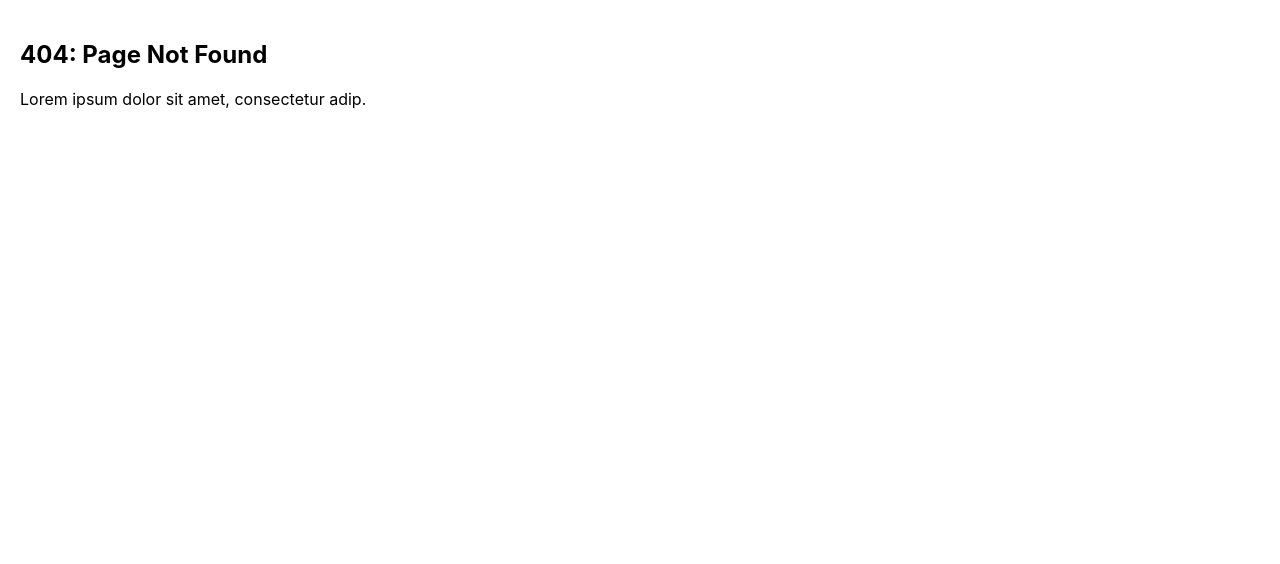
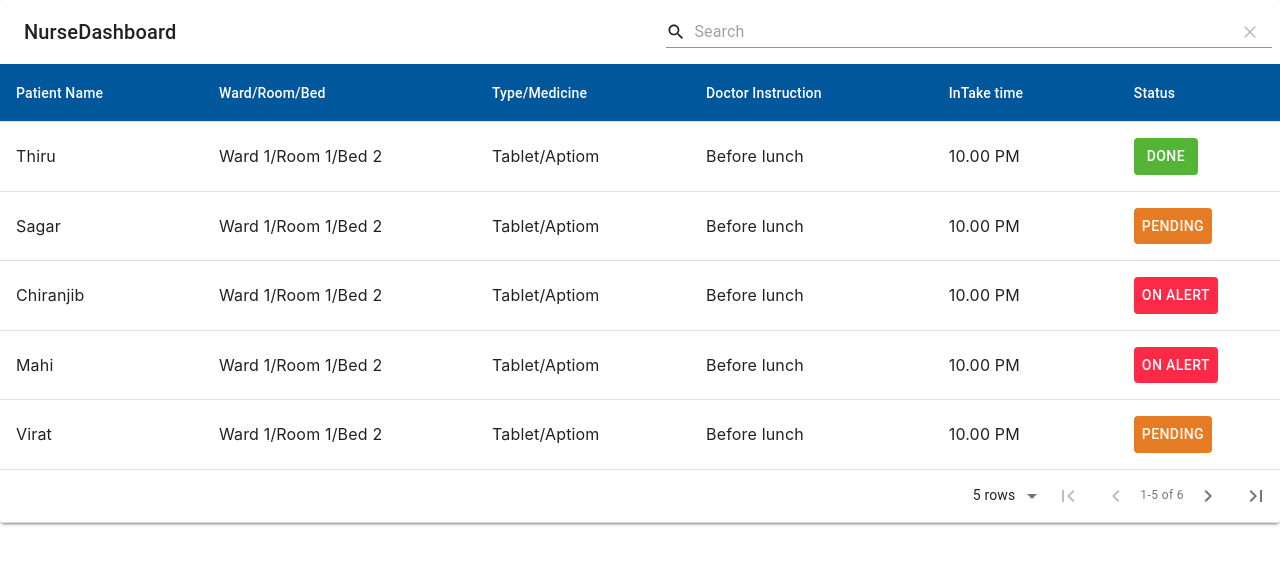
Before and after one commit to pesto-students/team-chiranjib-1-ayushmati, a React (Create React App) app: page /nurseDashTest in a window 1280 px wide. Before the commit this address had no page. Shown: the top 564 px of the page. Built offline with nearby package versions, Linux system fonts and the light colour scheme.

Commit message:
changes for nurse dashboard

```diff
--- a/package.json
+++ b/package.json
@@ -10,13 +10,16 @@
     "@material-ui/icons": "^4.11.3",
     "@material-ui/pickers": "^3.3.10",
     "@mui/icons-material": "^5.11.16",
+    "@mui/lab": "^5.0.0-alpha.133",
     "@mui/material": "^5.13.4",
+    "@mui/styles": "^5.13.2",
     "@mui/x-date-pickers": "^6.6.0",
     "@testing-library/jest-dom": "^5.16.5",
     "@testing-library/react": "^13.4.0",
     "@testing-library/user-event": "^13.5.0",
     "axios": "^1.4.0",
     "dayjs": "^1.11.8",
+    "material-table": "^2.0.3",
     "material-ui-search-bar": "^1.0.0",
     "moment": "^2.29.4",
     "react": "^18.2.0",
--- a/src/App.js
+++ b/src/App.js
@@ -13,6 +13,8 @@ import wrapper from "./component/layoutHOC/layout";
 import PatientRegistrationTest from "./component/dashboard/reception/patient-registration";
 import ReceptionistDashboardTest from "./component/dashboard/reception/reception-dashboard";
 import PatientTask from "./component/dashboard/doctor/patient-task";
+import NurseDashboardTest from "./component/dashboard/nurse/nurse-dashboard-new";
+
 
 
 
@@ -37,6 +39,8 @@ function App() {
       <Route path="/patientRegistration" element={<PatientRegistrationWrapper />} />
       <Route path="/patientRegistration/:id" element={<PatientRegistrationWrapper />} />
       <Route path= "/patientTaskUpdate/:id" element={<PatientTaskWrapper/>}/>
+      <Route path = "/nurse" element={<NurseDashboard/>}/>
+      <Route path = "/nurseDashTest" element={<NurseDashboardTest/>}/>
       {/* <Route path="/receptionistDashboard" element = {<ReceptionistDashboardTestWrapper/>}/> */}
       {/* <Route path="/patientRegistrationTest" element ={<PatientRegistrationTest/>} />
       <Route path="/patientRegistrationTest/:id" element={<PatientRegistrationTest />} /> */}
--- /dev/null
+++ b/src/component/dashboard/nurse/nurse-dashboard-new.js
@@ -0,0 +1,96 @@
+import MaterialTable from "material-table";
+import { Button, ThemeProvider, createTheme } from "@mui/material";
+import tableIcons from "../../master/MaterialTableIcons";
+
+export default function NurseDashboardTest() {
+  const defaultMaterialTheme = createTheme();
+  const data = [
+    {
+      patientName: "Thiru",
+      WRB: "Ward 1/Room 1/Bed 2",
+      typeAndMedicine: "Tablet/Aptiom",
+      doctorInstructions: "Before lunch",
+      inTakeTime: "10.00 PM",
+      status: "Done",
+    },
+    {
+      patientName: "Sagar",
+      WRB: "Ward 1/Room 1/Bed 2",
+      typeAndMedicine: "Tablet/Aptiom",
+      doctorInstructions: "Before lunch",
+      inTakeTime: "10.00 PM",
+      status: "Pending",
+    },
+    {
+      patientName: "Chiranjib",
+      WRB: "Ward 1/Room 1/Bed 2",
+      typeAndMedicine: "Tablet/Aptiom",
+      doctorInstructions: "Before lunch",
+      inTakeTime: "10.00 PM",
+      status: "On Alert",
+    },
+    {
+      patientName: "Mahi",
+      WRB: "Ward 1/Room 1/Bed 2",
+      typeAndMedicine: "Tablet/Aptiom",
+      doctorInstructions: "Before lunch",
+      inTakeTime: "10.00 PM",
+      status: "On Alert",
+    },
+    {
+      patientName: "Virat",
+      WRB: "Ward 1/Room 1/Bed 2",
+      typeAndMedicine: "Tablet/Aptiom",
+      doctorInstructions: "Before lunch",
+      inTakeTime: "10.00 PM",
+      status: "Pending",
+    },
+    {
+      patientName: "Thiru",
+      WRB: "Ward 1/Room 1/Bed 2",
+      typeAndMedicine: "Tablet/Aptiom",
+      doctorInstructions: "Before lunch",
+      inTakeTime: "10.00 PM",
+      status: "Pending",
+    },
+  ];
+
+  const columns = [
+    { title: "Patient Name", field: "patientName" },
+    { title: "Ward/Room/Bed", field: "WRB" },
+    { title: "Type/Medicine", field: "typeAndMedicine" },
+    { title: "Doctor Instruction", field: "doctorInstructions" },
+    { title: "InTake time", field: "inTakeTime" },
+    {
+      title: "Status",
+      field: "status",
+      // render: (rowData) => <Button> {rowData.status}</Button>,
+      render: (rowData) => {
+        if (rowData.status == "Pending") {
+          return <Button sx={{backgroundColor:"#E57C23",color:"white"}}> {rowData.status}</Button>;
+        } else if (rowData.status == "Done") {
+          return <Button sx={{backgroundColor:"#54B435",color:"white"}}> {rowData.status}</Button>;
+        } else if (rowData.status == "On Alert")
+          return <Button sx={{backgroundColor:"#FC2947",color:"white"}}> {rowData.status}</Button>;
+      },
+    },
+  ];
+  return (
+    <>
+      <ThemeProvider theme={defaultMaterialTheme}>
+        <MaterialTable
+          icons={tableIcons}
+          title={"NurseDashboard"}
+          columns={columns}
+          data={data}
+          options={{
+            headerStyle: {
+              backgroundColor: "#01579b",
+              color: "#FFF",
+            },
+          }}
+        />
+      </ThemeProvider>
+    </>
+  );
+}
--- a/src/component/dashboard/nurse/nurse-dashboard.js
+++ b/src/component/dashboard/nurse/nurse-dashboard.js
@@ -1,14 +1,82 @@
-import NavigationBar from "../../navgation/navigation-bar";
+import Table from "@mui/material/Table";
+import TableBody from "@mui/material/TableBody";
+import TableCell from "@mui/material/TableCell";
+import TableContainer from "@mui/material/TableContainer";
+import TableHead from "@mui/material/TableHead";
+import TableRow from "@mui/material/TableRow";
+import Paper from "@mui/material/Paper";
+import { useState, useEffect } from "react";
 import { useNavigate } from "react-router-dom";
 import { useSelector } from "react-redux";
-import { useState, useEffect } from "react";
+import axios from "axios";
+import { API_URL } from "../../../utils/constant";
+import moment from "moment";
+import TextField from "@mui/material/TextField";
+import TableFooter from "@mui/material/TableFooter";
+import TablePagination from "@mui/material/TablePagination";
+import SearchBar from "material-ui-search-bar";
 
 
 function NurseDashboard() {
 
+  const [rows, setRows] = useState([]);
+
+
   return (
     <>
-      <h1>NurseDashboard</h1>
+      <div className="doctor-patient-table-outer-div">
+        <div className="doctor-patient-inner-div">
+
+          <TableContainer sx={{ borderRadius: "30px" }} component={Paper}>
+            <Table
+              sx={{ minWidth: 400 }}
+              size="small"
+              aria-label="a dense table"
+              initialState={{
+                pagination: {
+                  paginationModel: { page: 0, pageSize: 5 },
+                },
+              }}
+              pageSizeOptions={[5, 10]}
+            >
+              <TableHead>
+                <TableRow sx={{ background: "#4545453e" }}>
+                  <TableCell align="center">Patient Name</TableCell>
+                  <TableCell align="center">Ward/Room/Bed</TableCell>
+                  <TableCell align="center">Type/Medicine</TableCell>
+                  <TableCell align="center">Doctor Instruction</TableCell>
+                  <TableCell align="center">InTake time</TableCell>
+                  <TableCell align="center">STATUS</TableCell>
+                </TableRow>
+              </TableHead>
+              <TableBody sx={{ background: "#f1f1f1b6" }}>
+                {rows.map((row) => (
+                  <TableRow key={row._id}>
+
+                    <TableCell align="center">{row.medicineType}</TableCell>
+                    <TableCell align="center">{row.medicineName}</TableCell>
+                    <TableCell align="center">{row.primaryNurse}</TableCell>
+                    <TableCell align="center">
+                      {moment(row.inTakeTime).format("YYYY-MM-DD")}
+                    </TableCell>
+                    <TableCell align="center">{row.doctorInstructions}</TableCell>
+
+                    {row.status === "COMPLETED" ? (
+                      <TableCell sx={{ color: "white" }} align="center">
+                        <p className="admitted-status-div">{row.status} </p>
+                      </TableCell>
+                    ) : (
+                      <TableCell sx={{ color: "white" }} align="center">
+                        <p className="discharged-status-div">{row.status} </p>
+                      </TableCell>
+                    )}
+                  </TableRow>
+                ))}
+              </TableBody>
+            </Table>
+          </TableContainer>
+        </div>
+      </div>
     </>
   );
 }
--- /dev/null
+++ b/src/component/master/MaterialTableIcons.js
@@ -0,0 +1,39 @@
+import React, { forwardRef } from "react";
+
+import AddBox from "@material-ui/icons/AddBox";
+import ArrowDownward from "@material-ui/icons/ArrowDownward";
+import Check from "@material-ui/icons/Check";
+import ChevronLeft from "@material-ui/icons/ChevronLeft";
+import ChevronRight from "@material-ui/icons/ChevronRight";
+import Clear from "@material-ui/icons/Clear";
+import DeleteOutline from "@material-ui/icons/DeleteOutline";
+import Edit from "@material-ui/icons/Edit";
+import FilterList from "@material-ui/icons/FilterList";
+import FirstPage from "@material-ui/icons/FirstPage";
+import LastPage from "@material-ui/icons/LastPage";
+import Remove from "@material-ui/icons/Remove";
+import SaveAlt from "@material-ui/icons/SaveAlt";
+import Search from "@material-ui/icons/Search";
+import ViewColumn from "@material-ui/icons/ViewColumn";
+
+const tableIcons = {
+  Add: forwardRef((props, ref) => <AddBox {...props} ref={ref} />),
+  Check: forwardRef((props, ref) => <Check {...props} ref={ref} />),
+  Clear: forwardRef((props, ref) => <Clear {...props} ref={ref} />),
+  Delete: forwardRef((props, ref) => <DeleteOutline {...props} ref={ref} />),
+  DetailPanel: forwardRef((props, ref) => <ChevronRight {...props} ref={ref} />),
+  Edit: forwardRef((props, ref) => <Edit {...props} ref={ref} />),
+  Export: forwardRef((props, ref) => <SaveAlt {...props} ref={ref} />),
+  Filter: forwardRef((props, ref) => <FilterList {...props} ref={ref} />),
+  FirstPage: forwardRef((props, ref) => <FirstPage {...props} ref={ref} />),
+  LastPage: forwardRef((props, ref) => <LastPage {...props} ref={ref} />),
+  NextPage: forwardRef((props, ref) => <ChevronRight {...props} ref={ref} />),
+  PreviousPage: forwardRef((props, ref) => <ChevronLeft {...props} ref={ref} />),
+  ResetSearch: forwardRef((props, ref) => <Clear {...props} ref={ref} />),
+  Search: forwardRef((props, ref) => <Search {...props} ref={ref} />),
+  SortArrow: forwardRef((props, ref) => <ArrowDownward {...props} ref={ref} />),
+  ThirdStateCheck: forwardRef((props, ref) => <Remove {...props} ref={ref} />),
+  ViewColumn: forwardRef((props, ref) => <ViewColumn {...props} ref={ref} />),
+};
+
+export default tableIcons;
```
Also changed, not shown: 1 other file (tests, documents, lock files or other folders).
